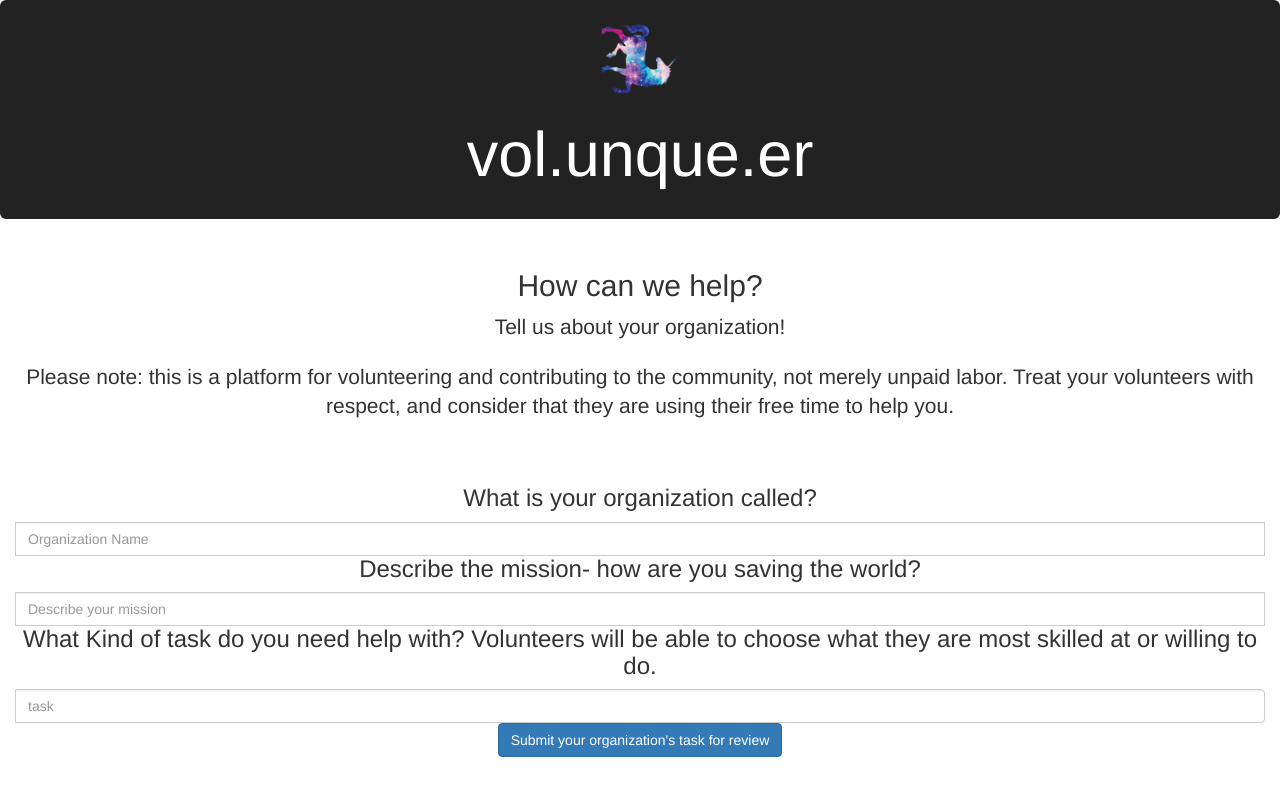
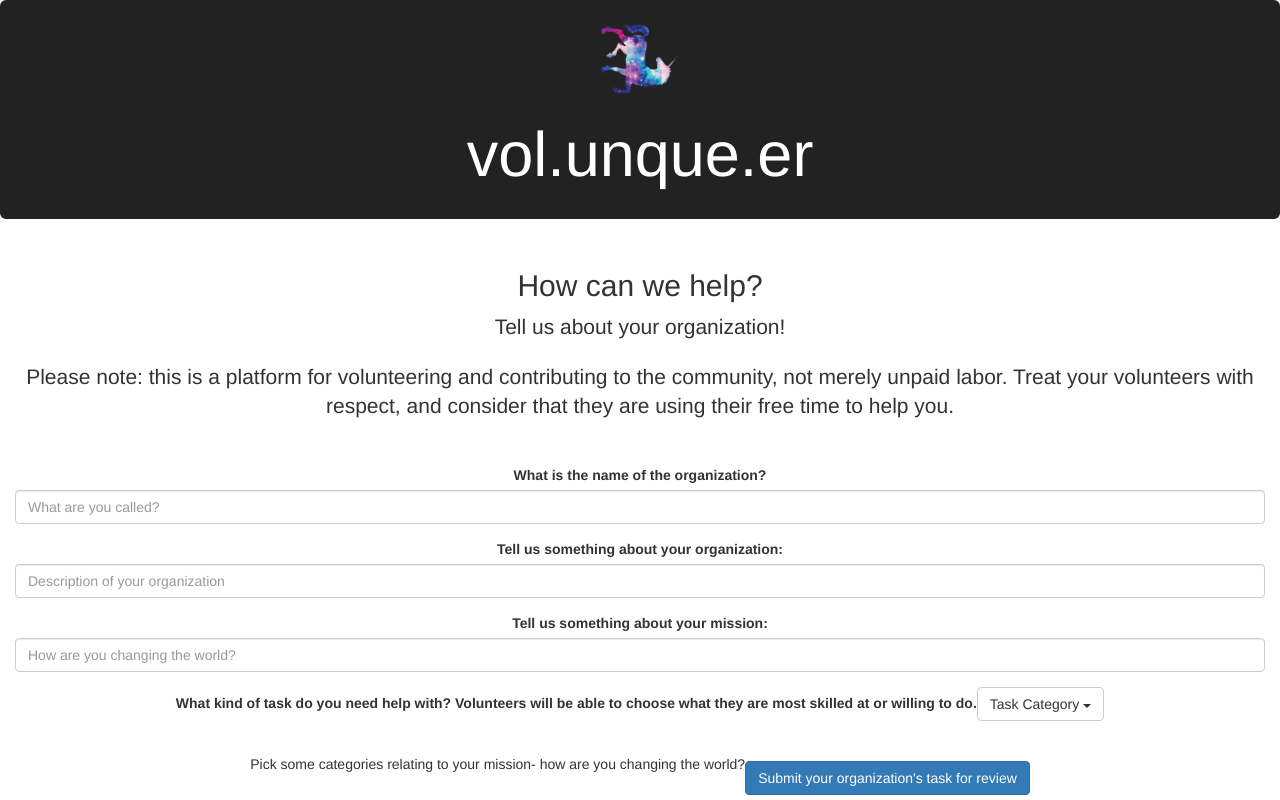
Before and after one commit to mcgnly/volunqueer, a React (Create React App) app: page /orgs in a window 1280 px wide. Built offline with nearby package versions, Linux system fonts and the light colour scheme.

Commit message:
org form exists and is bootstrap

```diff
--- a/src/OrgForm.js
+++ b/src/OrgForm.js
@@ -1,10 +1,25 @@
 import React from 'react';
 import { Link } from 'react-router-dom';
-import { Button, ButtonToolbar } from 'react-bootstrap';
+import { Button, ButtonToolbar, DropdownButton, MenuItem, FormGroup, FormControl, ControlLabel, HelpBlock } from 'react-bootstrap';
 import orgs from './orgs.js';
-import './home.css';
+import './orgform.css';
 
 export default ({ }) => {
+	let orgsData = orgs();
+	let iterator = 0;
+	let alreadyUsed = [];
+	let menuMaker =
+		orgsData.map((task) => {
+			iterator+=1;
+			if (alreadyUsed.indexOf(task.field_of_work)===-1){
+				alreadyUsed.push(task.field_of_work);
+				return (
+					<MenuItem eventKey={iterator}>{task.field_of_work}</MenuItem>
+				);
+			} else {
+				return;
+			}
+	});
 
     return (
 	<article className="text-center">
@@ -20,16 +35,47 @@ export default ({ }) => {
     </section>
 		<section className="col-xs-12">
 
-<div class="input-group">
-	<h3>What is your organization called?</h3>
-  <input type="text" class="form-control" placeholder="Organization Name" />
-  <h3>Describe the mission- how are you saving the world?</h3>
-  <input type="text" class="form-control" placeholder="Describe your mission" />
-  <h3>What Kind of task do you need help with? Volunteers will be able to choose what they are most skilled at or willing to do. </h3>
-  <input type="text" class="form-control" placeholder="task" />
-</div>
 
+	<form>
+        <FormGroup
+          controlId="formBasicText"
+        >
+          <ControlLabel>What is the name of the organization?</ControlLabel>
+          <FormControl
+            type="text"
+            placeholder="What are you called?"
+          />
+        </FormGroup>
 
+        <FormGroup
+          controlId="formBasicText"
+        >
+          <ControlLabel>Tell us something about your organization: </ControlLabel>
+          <FormControl
+            type="text"
+            placeholder="Description of your organization"
+          />
+        </FormGroup>
+
+               <FormGroup
+          controlId="formBasicText"
+        >
+          <ControlLabel>Tell us something about your mission: </ControlLabel>
+          <FormControl
+            type="text"
+            placeholder="How are you changing the world?"
+          />
+        </FormGroup>
+
+        <FormGroup controlId="formBasicText">
+          <ControlLabel>What kind of task do you need help with? Volunteers will be able to choose what they are most skilled at or willing to do.</ControlLabel>
+        	<DropdownButton title='Task Category'>
+				{menuMaker}
+			</DropdownButton>
+        </FormGroup>
+	</form>
+
+Pick some categories relating to your mission- how are you changing the world?
            <Link to="/thanks">
                   <Button bsStyle="primary">Submit your organization's task for review</Button>
            </Link>
--- /dev/null
+++ b/src/orgform.css
@@ -0,0 +1,7 @@
+.skills-container {
+    display: inline-block;
+    margin-bottom: 20px;
+}
+.btn-primary{
+	margin-top: 25px;
+}
```
